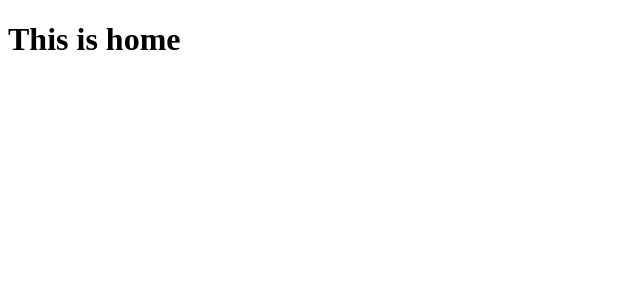
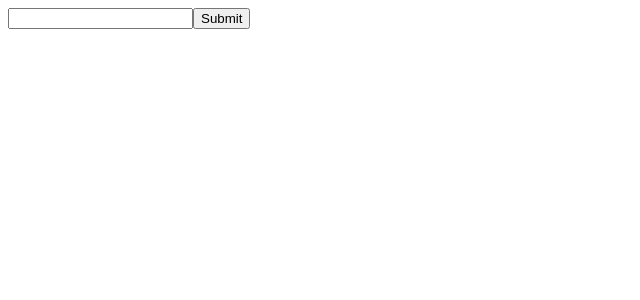
Before and after one commit to phoboxx/shortit, a React (Create React App) app in the folder client/: page / in a window 1280 px wide. Shown: the top 300 px of the page, without its empty margins (0-640 px from the left). Built offline with nearby package versions, Linux system fonts and the light colour scheme.

Commit message:
Now able to POST an URL and get back by console.log the shorten URL through the user interface

```diff
--- a/client/src/App.js
+++ b/client/src/App.js
@@ -1,4 +1,4 @@
-import React, { Fragment } from 'react';
+import React from 'react';
 import { BrowserRouter as Router, Route, Switch } from 'react-router-dom';
 import Home from './Components/Home';
 import ShortURL from './Components/ShortURL';
--- a/client/src/Components/Home.jsx
+++ b/client/src/Components/Home.jsx
@@ -1,9 +1,45 @@
-import React, { Fragment } from 'react';
+import React, { Fragment, useState } from 'react';
+import axios from 'axios';
+const Home = () => {
+  const [url, setUrl] = useState('');
 
-const Home = () => {
+  const submitUrl = async () => {
+    const options = {
+      method: 'post',
+      url: 'http://127.0.0.1:3000/api/shortit',
+      headers: {
+        'Content-Type': 'application/json',
+      },
+      data: {
+        baseURL: url,
+      },
+    };
+    try {
+      const sendUrl = await axios(options);
+      console.log(sendUrl);
+    } catch (error) {
+      console.error(error);
+    }
+
+    // try {
+    //   const response = await axios.get(
+    //     'https://jsonplaceholder.typicode.com/posts/1'
+    //   );
+    //   console.log(response.data);
+    // } catch (error) {
+    //   console.error(error);
+    // }
+  };
+
   return (
     <Fragment>
-      <h1>This is home</h1>
+      <input
+        type='text'
+        value={url}
+        name='urlInput'
+        onChange={(e) => setUrl(e.target.value)}
+      />
+      <button onClick={submitUrl}>Submit</button>
     </Fragment>
   );
 };
--- a/package.json
+++ b/package.json
@@ -9,6 +9,7 @@
   "author": "Frederic Legault",
   "license": "ISC",
   "dependencies": {
+    "axios": "^0.19.2",
     "body-parser": "^1.19.0",
     "dotenv": "^8.2.0",
     "express": "^4.17.1",
```
Also changed, not shown: 2 other files (tests, documents, lock files or other folders).
